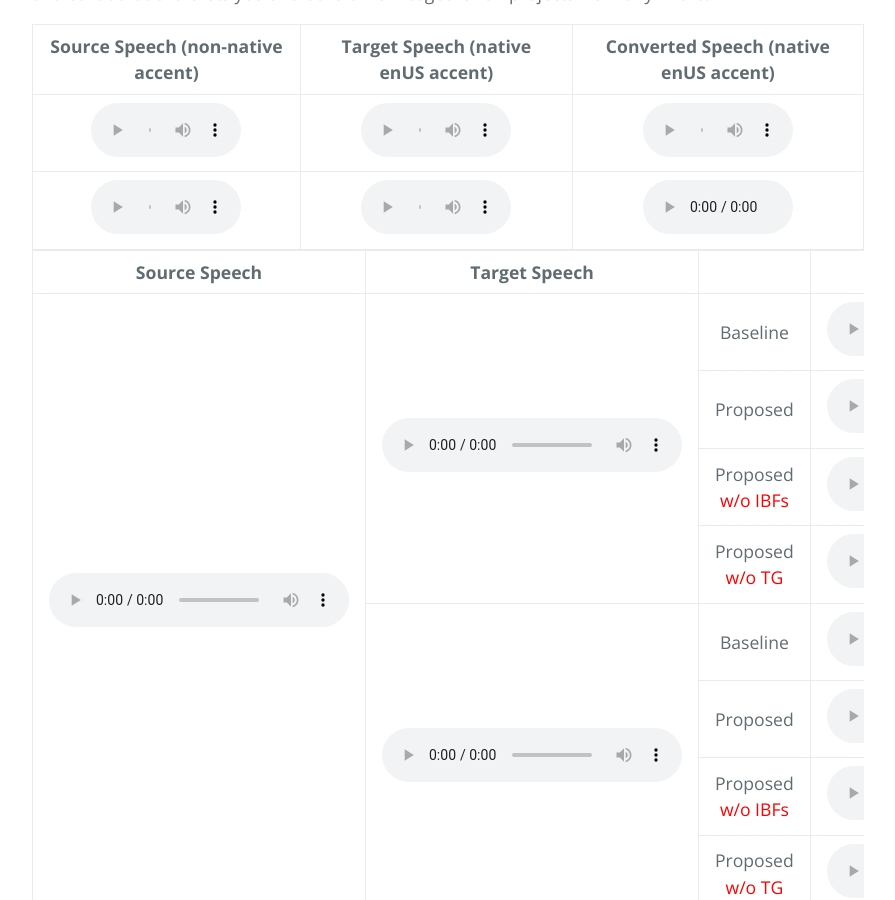
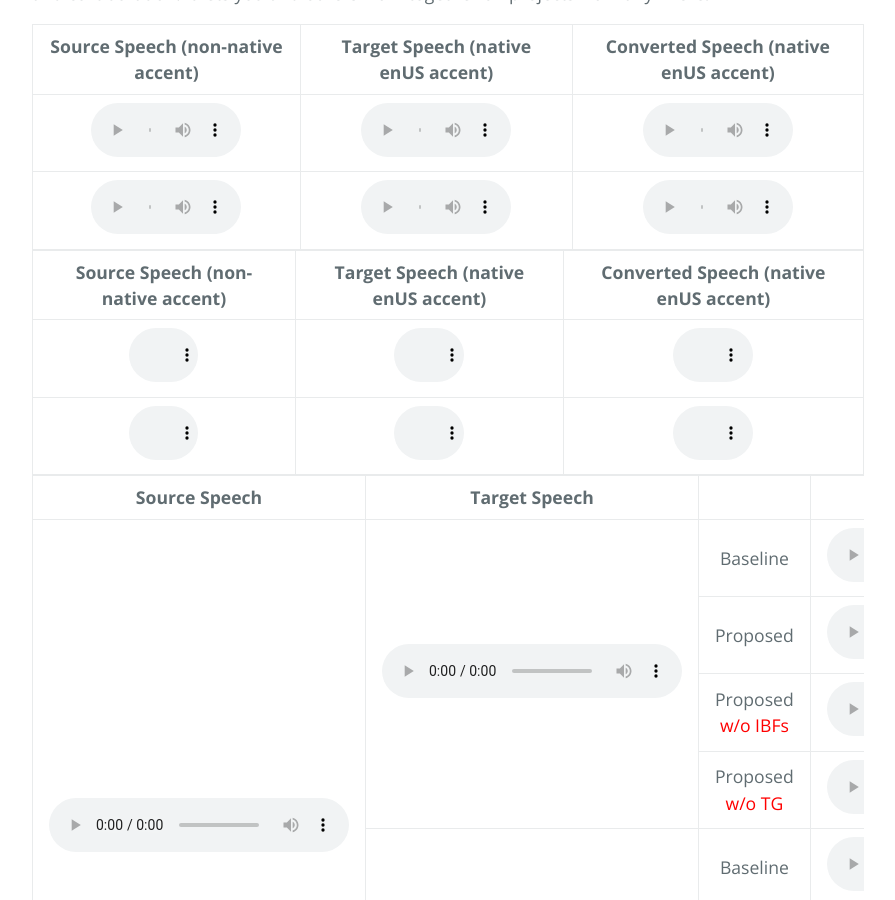
Before and after one commit to libohanr/libohanr.github.io, a Jekyll site: the page built from index.md, in a window 1280 px wide and 900 px high, scrolled down 1343 px. Shown: the whole window, without its empty margins (192-1087 px from the left). Built offline with Jekyll 4.4.1, drawn with Linux system fonts in a browser that asks for light colours.

Commit message:
Update index.md

```diff
--- a/index.md
+++ b/index.md
@@ -59,6 +59,28 @@ This is a normal paragraph following a header. GitHub is a code hosting platform
   </tr>
     </tbody></table>
 
+
+  <table>
+  <thead>
+  <tr>
+      <th>Source Speech (non-native accent)</th>
+      <th>Target Speech (native enUS accent)</th>
+      <th>Converted Speech (native enUS accent)</th>
+  </tr>
+  </thead>
+  <tbody>
+  <tr>
+      <td style="text-align: center" rowspan="1"><audio style="width: 30%;" controls="controls"><source src="assets/wav/ref_audio1.wav" autoplay="">Your browser does not support the audio element.</audio></td>
+      <td style="text-align: center" rowspan="1"><audio style="width: 30%;" controls="controls"><source src="assets/wav/ref_audio1.wav" autoplay="">Your browser does not support the audio element.</audio></td>
+      <td style="text-align: center" rowspan="1"><audio style="width: 30%;" controls="controls"><source src="assets/wav/ref_audio1.wav" autoplay="">Your browser does not support the audio element.</audio></td>
+  </tr>
+
+  <tr>
+      <td style="text-align: center" rowspan="1"><audio style="width: 30%;" controls="controls"><source src="assets/wav/ref_audio1.wav" autoplay="">Your browser does not support the audio element.</audio></td>
+      <td style="text-align: center" rowspan="1"><audio style="width: 30%;" controls="controls"><source src="assets/wav/ref_audio1.wav" autoplay="">Your browser does not support the audio element.</audio></td>
+      <td style="text-align: center" rowspan="1"><audio style="width: 30%;" controls="controls"><source src="assets/wav/ref_audio1.wav" autoplay="">Your browser does not support the audio element.</audio></td>
+  </tr>
+    </tbody></table>
 
 <div class="table-wrapper">
   <table>
```
